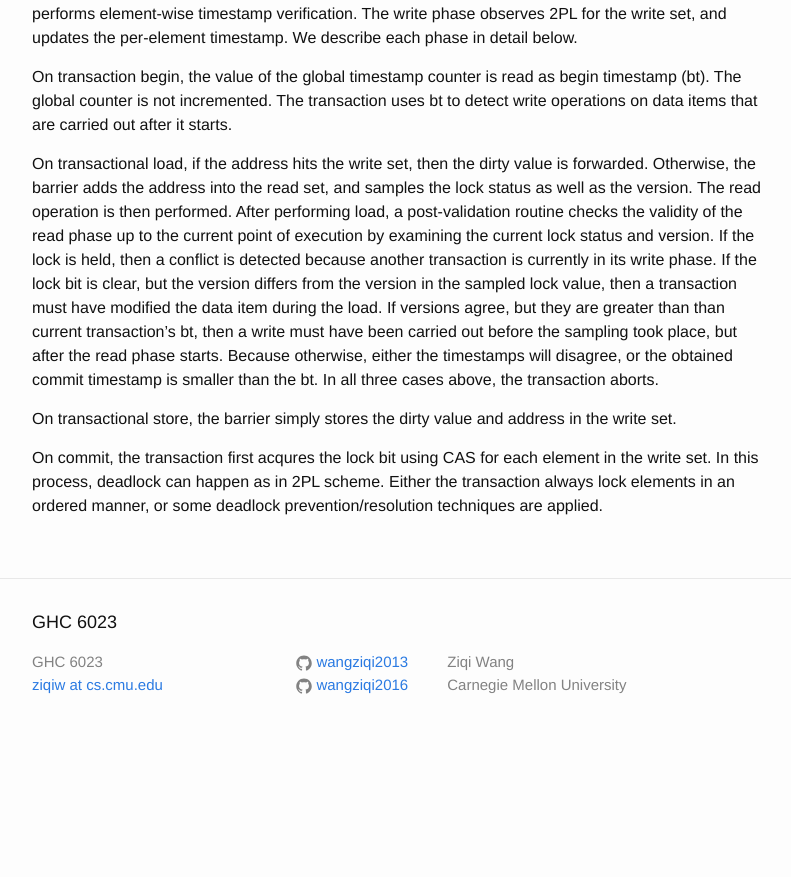
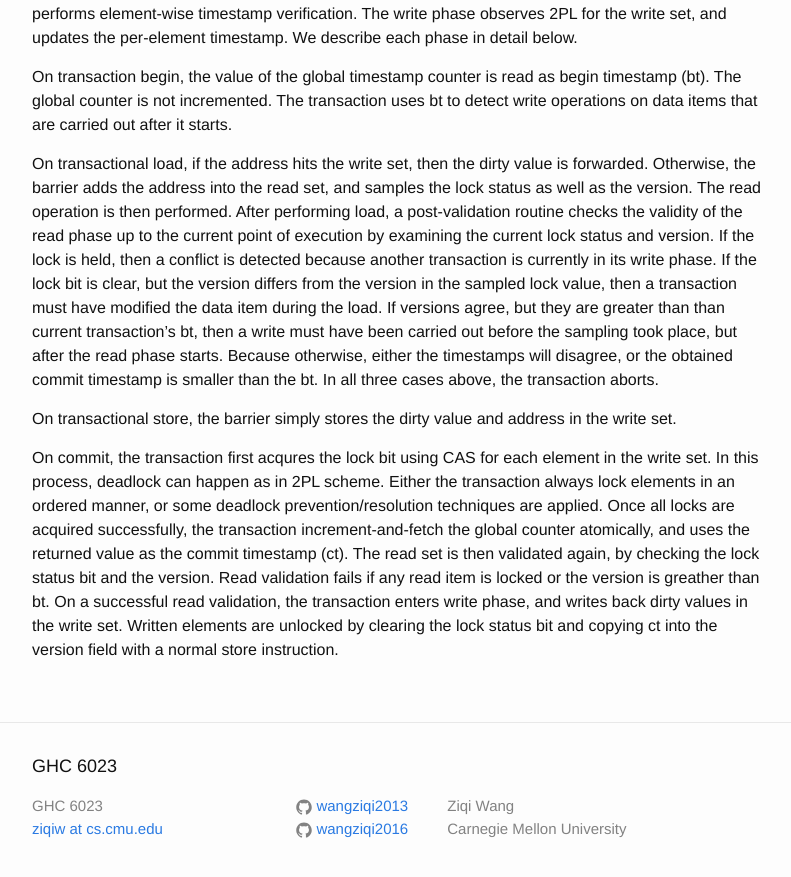
Before and after one commit to wangziqi2013/wangziqi2013.github.io, a Jekyll site: the page built from _posts/2018-03-18-Transactional-Locking-II.markdown, in a window 1280 px wide and 900 px high, scrolled down 1024 px. Shown: the top 877 px of the window, without its empty margins (238-1029 px from the left). Built offline with Jekyll 4.4.1, drawn with Linux system fonts in a browser that asks for light colours; before the commit the page ends 1780 px from its top, so only the background shows below that.

Commit message:
Finish commit process

```diff
--- a/_posts/2018-03-18-Transactional-Locking-II.markdown
+++ b/_posts/2018-03-18-Transactional-Locking-II.markdown
@@ -56,4 +56,10 @@ On transactional store, the barrier simply stores the dirty value and address in
 
 On commit, the transaction first acqures the lock bit using CAS for each element in the write set.
 In this process, deadlock can happen as in 2PL scheme. Either the transaction always lock elements
-in an ordered manner, or some deadlock prevention/resolution techniques are applied.
+in an ordered manner, or some deadlock prevention/resolution techniques are applied. Once all locks are
+acquired successfully, the transaction increment-and-fetch the global counter atomically, and
+uses the returned value as the commit timestamp (ct). The read set is then validated again, by checking
+the lock status bit and the version. Read validation fails if any read item is locked or the version
+is greather than bt. On a successful read validation, the transaction enters write phase, and writes back
+dirty values in the write set. Written elements are unlocked by clearing the lock status bit and copying
+ct into the version field with a normal store instruction.
```
